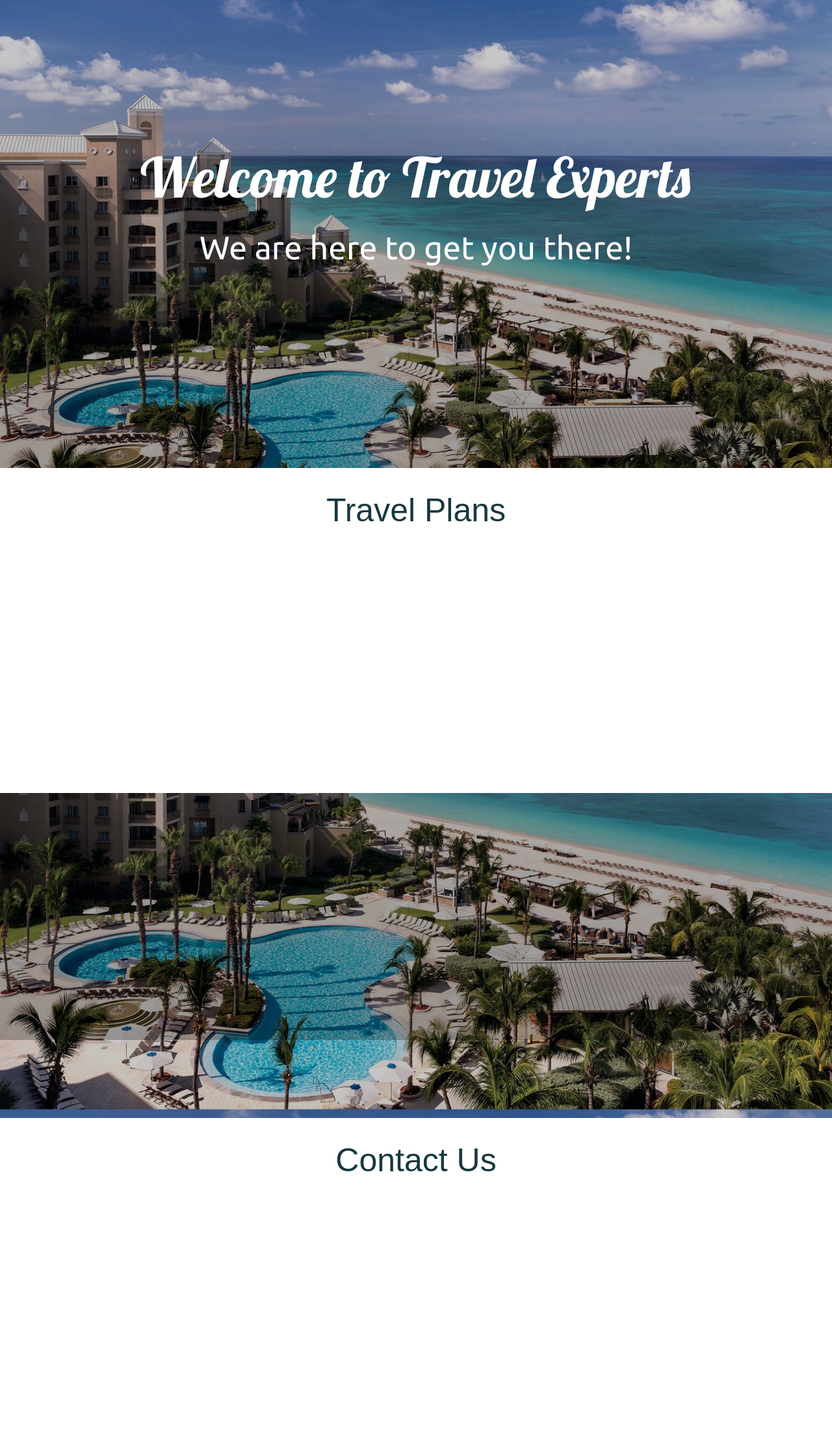
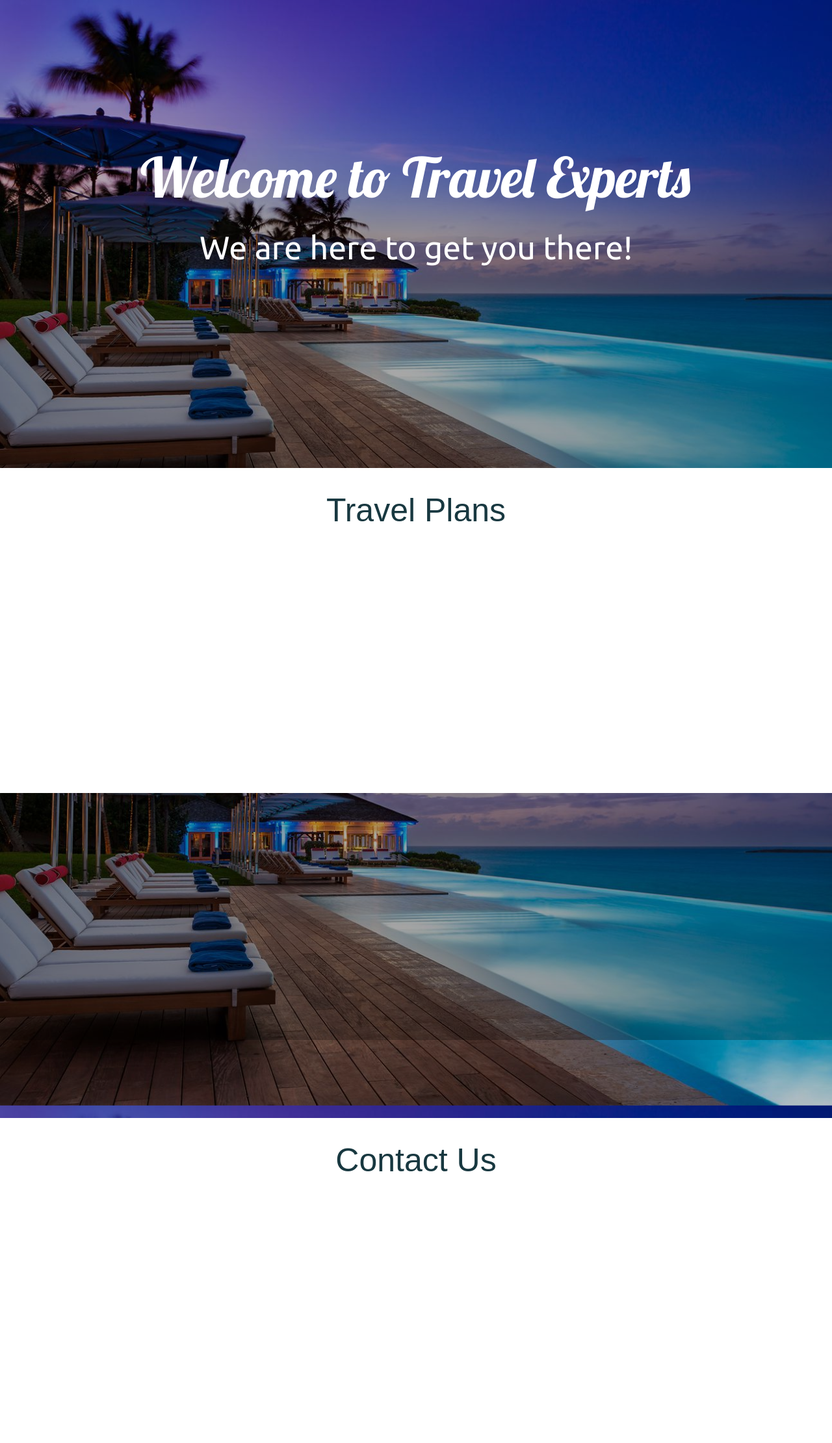
Before and after one commit to mbublitz1/TravelExperts, a PHP site: page / in a window 1280 px wide. Shown: the whole page at 65% size. Run offline with PHP 8.4, Linux system fonts and the light colour scheme.

Commit message:
Changed backgrounds

```diff
--- a/css/travelexperts.css
+++ b/css/travelexperts.css
@@ -8,7 +8,7 @@
 body {
     font-size: 16px;
     font-size: 1.6rem;
-    background-image: linear-gradient(rgba(0, 0, 0, 0.2), rgba(0, 0, 0, 0.4)), url(../img/GrandCayman.jpg);
+    background-image: linear-gradient(rgba(0, 0, 0, 0.2), rgba(0, 0, 0, 0.4)), url(../img/ocean-club.jpg);
     background-size: cover;
     background-position: center;
     background-attachment: fixed;
```
